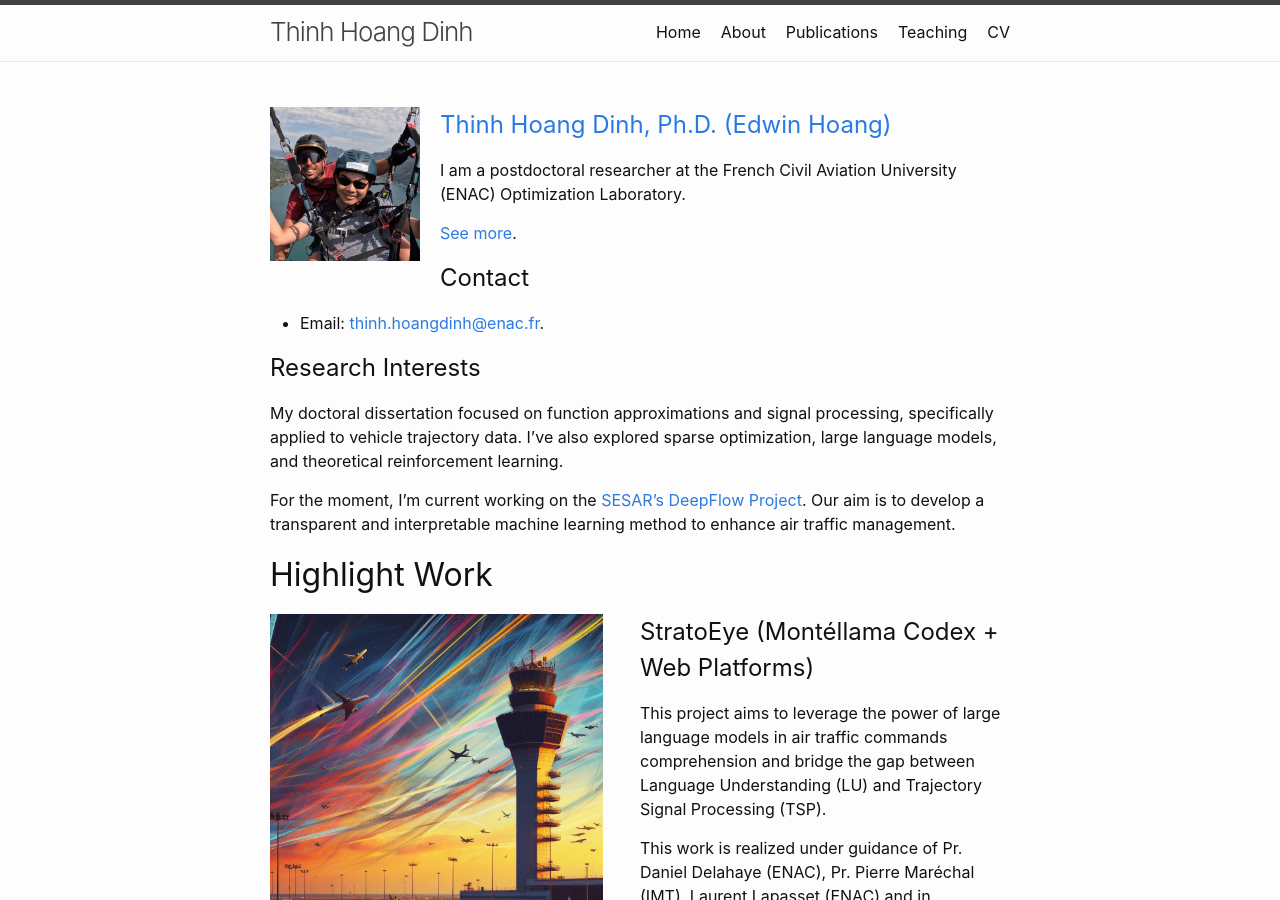
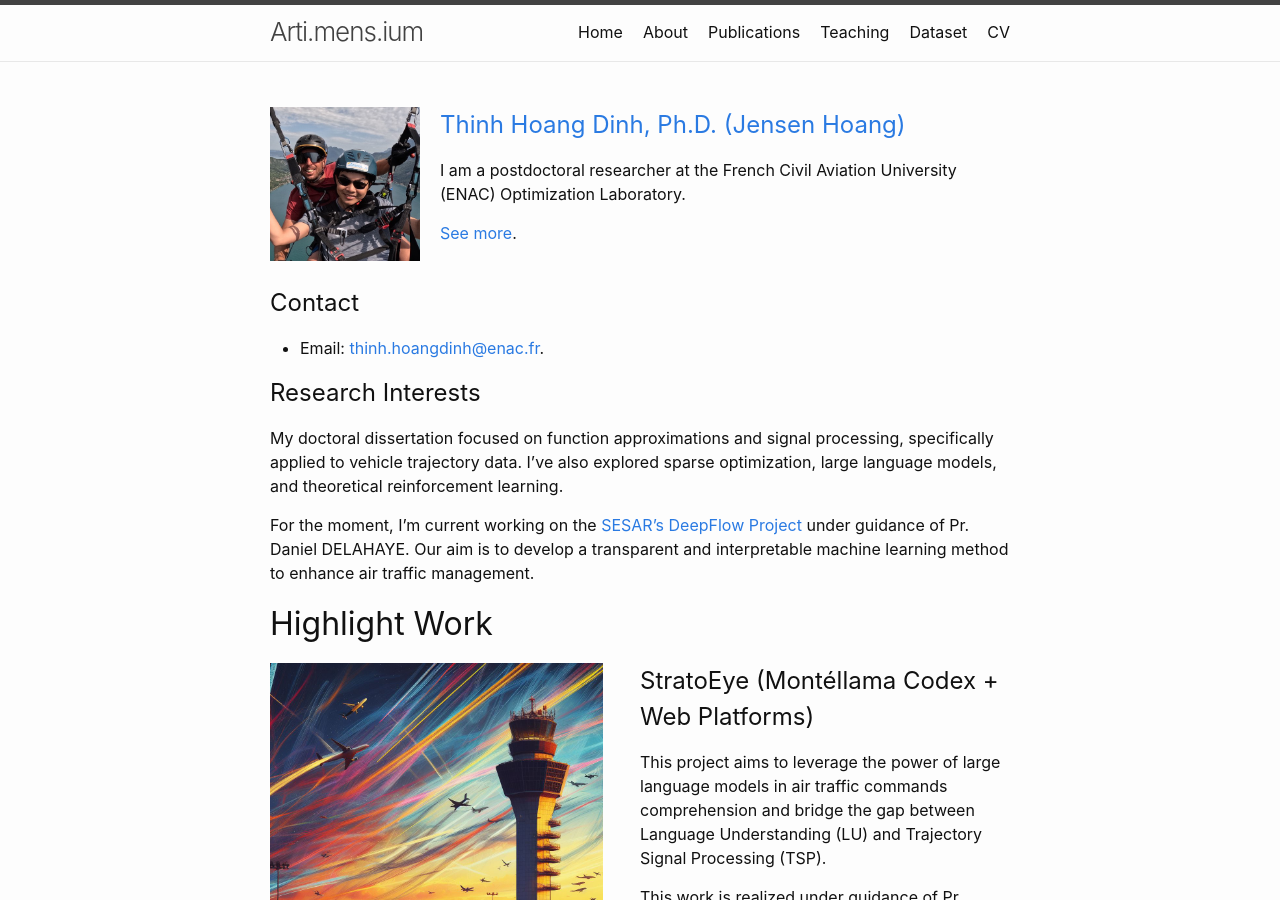
Before and after one commit to thinhhoang95/thinhhoang95.github.io, a Jekyll site: the page built from index.md, in a window 1280 px wide and 900 px high. Built offline with Jekyll 4.4.1, drawn with Linux system fonts in a browser that asks for light colours; some of the changed text lies outside the part shown.

Commit message:
Update title and email in config.yml

```diff
--- a/_config.yml
+++ b/_config.yml
@@ -18,7 +18,7 @@
 # You can create any custom variable you would like, and they will be accessible
 # in the templates via {{ site.myvariable }}.
 
-title: Thinh Hoang Dinh
+title: Arti.mens.ium
 email:
 description: >- # this means to ignore newlines until "baseurl:"
   Personal Site
--- a/index.md
+++ b/index.md
@@ -4,10 +4,12 @@ title: Home
 order: 0
 ---
 ![image](thinh.jpg){: style="float: left; margin-right: 20px; margin-bottom: 10px" : width="150"}
-## [Thinh Hoang Dinh, Ph.D. (Edwin Hoang)](about.md)
+## [Thinh Hoang Dinh, Ph.D. (Jensen Hoang)](about.md)
 I am a postdoctoral researcher at the French Civil Aviation University (ENAC) Optimization Laboratory.
 
 [See more](about.md).
+
+<div style="margin-top: 40px;"></div>
 
 ## Contact
 - Email: [thinh.hoangdinh@enac.fr](mailto:thinh.hoangdinh@enac.fr).
@@ -23,7 +25,7 @@ I am a postdoctoral researcher at the French Civil Aviation University (ENAC) Op
 ## Research Interests
 My doctoral dissertation focused on function approximations and signal processing, specifically applied to vehicle trajectory data. I've also explored sparse optimization, large language models, and theoretical reinforcement learning.
 
-For the moment, I'm current working on the [SESAR's DeepFlow Project](https://www.sesarju.eu/news/eur-26-million-investment-sesar-ju-unveils-new-projects-smarter-air-traffic-management). Our aim is to develop a transparent and interpretable machine learning method to enhance air traffic management.
+For the moment, I'm current working on the [SESAR's DeepFlow Project](https://www.sesarju.eu/news/eur-26-million-investment-sesar-ju-unveils-new-projects-smarter-air-traffic-management) under guidance of Pr. Daniel DELAHAYE. Our aim is to develop a transparent and interpretable machine learning method to enhance air traffic management.
 
 # Highlight Work
 
```
Also changed, not shown: about.md (+1 -1 lines), dataset.md (added, +11 -0 lines).
